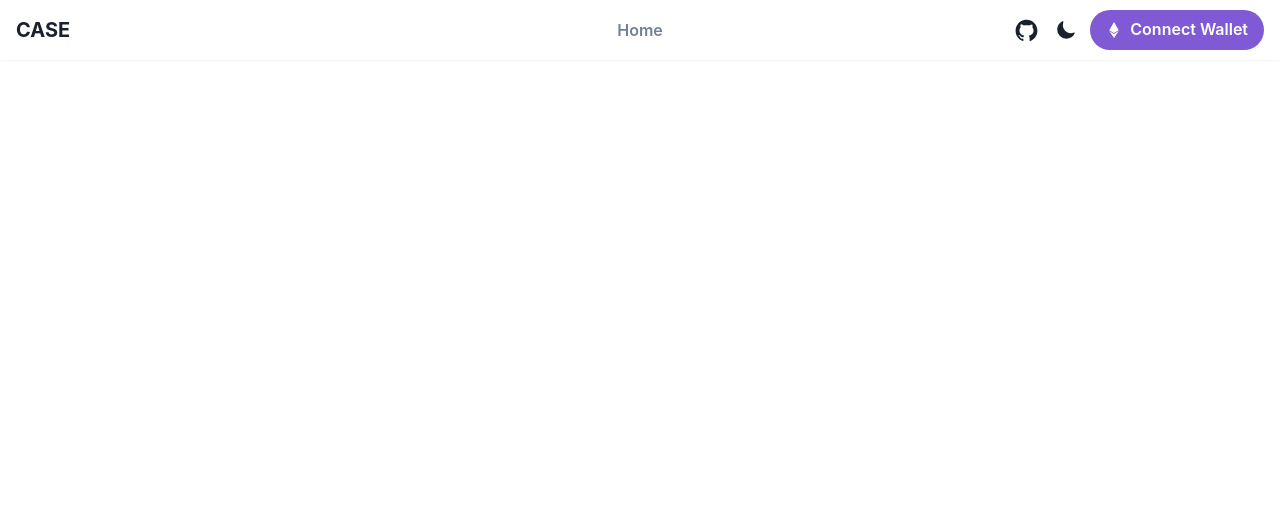
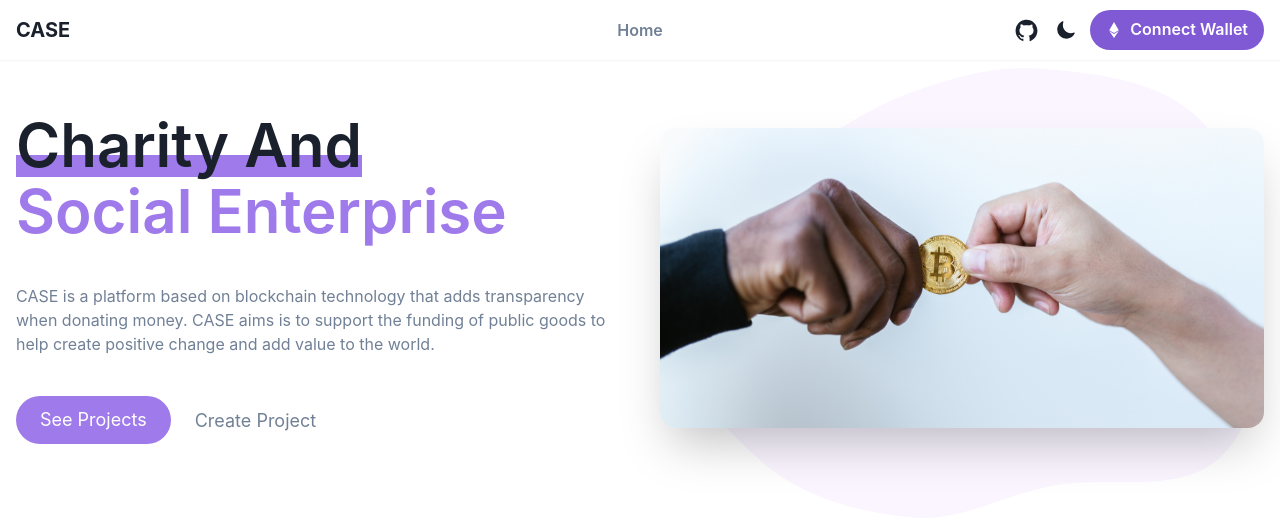
Before and after one commit to gurpreet-fe/case, a Next.js app: page / in a window 1280 px wide. Shown: the top 520 px of the page. Built offline with nearby package versions, Linux system fonts and the light colour scheme.

Commit message:
Add Home component

```diff
--- /dev/null
+++ b/components/Hero.js
@@ -0,0 +1,135 @@
+import React from 'react';
+import {
+  Container,
+  Stack,
+  Flex,
+  Box,
+  Heading,
+  Text,
+  Button,
+  Image,
+  Icon,
+  useColorModeValue,
+} from '@chakra-ui/react';
+
+function Hero() {
+  return (
+    <Container maxW={'7xl'}>
+      <Stack
+        align={'center'}
+        spacing={{ base: 8, md: 10 }}
+        py={{ base: 20, md: 28 }}
+        direction={{ base: 'column', md: 'row' }}
+      >
+        <Stack flex={1} spacing={{ base: 5, md: 10 }}>
+          <Heading
+            lineHeight={1.1}
+            fontWeight={600}
+            fontSize={{ base: '3xl', sm: '4xl', lg: '6xl' }}
+          >
+            <Text
+              as={'span'}
+              position={'relative'}
+              _after={{
+                content: "''",
+                width: 'full',
+                height: '30%',
+                position: 'absolute',
+                bottom: 1,
+                left: 0,
+                bg: 'purple.400',
+                zIndex: -1,
+              }}
+            >
+              Charity And
+            </Text>
+            <br />
+            <Text as={'span'} color={'purple.400'}>
+              Social Enterprise
+            </Text>
+          </Heading>
+          <Text color={'gray.500'}>
+            CASE is a platform based on blockchain technology that adds
+            transparency when donating money. CASE aims is to support the
+            funding of public goods to help create positive change and add value
+            to the world.
+          </Text>
+          <Stack
+            spacing={{ base: 4, sm: 6 }}
+            direction={{ base: 'column', sm: 'row' }}
+          >
+            <Button
+              rounded={'full'}
+              size={'lg'}
+              fontWeight={'normal'}
+              px={6}
+              colorScheme={'purple'}
+              bg={'purple.400'}
+              _hover={{ bg: 'purple.500' }}
+            >
+              See Projects
+            </Button>
+            <Button variant={'link'} size={'lg'} fontWeight={'normal'} px={6}>
+              Create Project
+            </Button>
+          </Stack>
+        </Stack>
+        <Flex
+          flex={1}
+          justify={'center'}
+          align={'center'}
+          position={'relative'}
+          w={'full'}
+        >
+          <Blob
+            w={'150%'}
+            h={'150%'}
+            position={'absolute'}
+            top={'-20%'}
+            left={0}
+            zIndex={-1}
+            color={useColorModeValue('purple.50', 'purple.400')}
+          />
+          <Box
+            position={'relative'}
+            height={'300px'}
+            rounded={'2xl'}
+            boxShadow={'2xl'}
+            width={'full'}
+            overflow={'hidden'}
+          >
+            <Image
+              alt={'Hero Image'}
+              fit={'cover'}
+              align={'center'}
+              w={'100%'}
+              h={'100%'}
+              src='/hero-image.jpg'
+            />
+          </Box>
+        </Flex>
+      </Stack>
+    </Container>
+  );
+}
+
+export const Blob = (props) => {
+  return (
+    <Icon
+      width={'100%'}
+      viewBox='0 0 578 440'
+      fill='none'
+      xmlns='http://www.w3.org/2000/svg'
+      {...props}
+    >
+      <path
+        fillRule='evenodd'
+        clipRule='evenodd'
+        d='M239.184 439.443c-55.13-5.419-110.241-21.365-151.074-58.767C42.307 338.722-7.478 282.729.938 221.217c8.433-61.644 78.896-91.048 126.871-130.712 34.337-28.388 70.198-51.348 112.004-66.78C282.34 8.024 325.382-3.369 370.518.904c54.019 5.115 112.774 10.886 150.881 49.482 39.916 40.427 49.421 100.753 53.385 157.402 4.13 59.015 11.255 128.44-30.444 170.44-41.383 41.683-111.6 19.106-169.213 30.663-46.68 9.364-88.56 35.21-135.943 30.551z'
+        fill='currentColor'
+      />
+    </Icon>
+  );
+};
+
+export default Hero;
--- a/pages/index.js
+++ b/pages/index.js
@@ -1,3 +1,8 @@
+import Hero from '../components/Hero';
 export default function Home() {
-  return <></>;
+  return (
+    <>
+      <Hero />
+    </>
+  );
 }
```
Also changed, not shown: public/hero-image.jpg (added).
